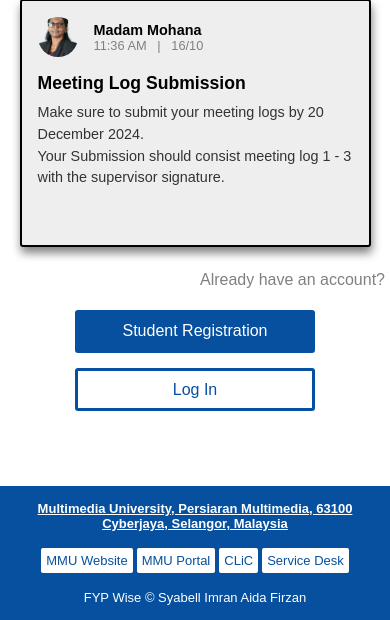
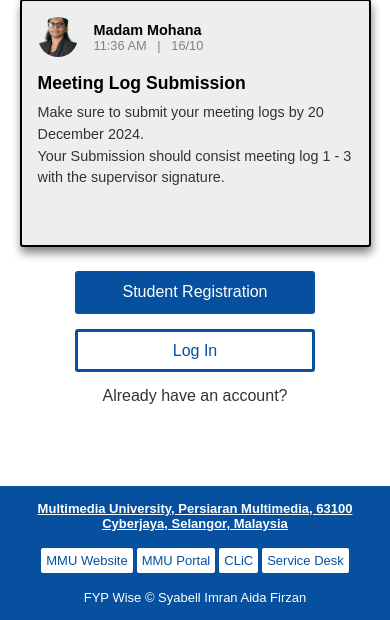
Before and after one commit to FYPWise/FYPWise-web, a PHP site: page /user-management-mgt/home-page.html in a window 390 px wide. Shown: the part 224-844 px from the top of the page. Run offline with PHP 8.4, Linux system fonts and the light colour scheme; some web fonts are replaced.

Commit message:
Mobile styling

```diff
--- a/css/home-page-style.css
+++ b/css/home-page-style.css
@@ -165,6 +165,7 @@ header {
   width: 15em;
   height: 2.7em;
   transition: 0.3s;
+  flex-shrink: 1;
 }
 
 .btn:hover {
@@ -183,3 +184,26 @@ header {
   color: #06509f;
   border: 3px solid #06509f;
 }
+
+@media screen and (max-width: 500px) {
+  .login-caption {
+    height: 0;
+    width: 0;
+    display: none;
+  }
+
+  #login-btn {
+    position: relative;
+  }
+
+  .buttons {
+    display: grid;
+  }
+
+  .buttons::after {
+    content: "Already have an account?";
+    color: #333;
+    display: block;
+    text-align: center;
+  }
+}
--- a/user-management-mgt/home-page.html
+++ b/user-management-mgt/home-page.html
@@ -1,5 +1,6 @@
 <!DOCTYPE html>
 <html>
+
 <head>
     <meta charset="UTF-8">
     <meta name="viewport" content="width=device-width, initial-scale=1.0">
@@ -8,10 +9,12 @@
     <link rel="stylesheet" href="../css/common-ui.css">
     <link rel="stylesheet" href="../css/home-page-style.css">
 </head>
+
 <body>
     <!-- Header Section -->
     <header>
-            <button id="about-us"><a href="about-us-page.html"><img src="../assets/about us.png" alt="about us icon" class="aboutus-image"></a></button>
+        <button id="about-us"><a href="about-us-page.html"><img src="../assets/about us.png" alt="about us icon"
+                    class="aboutus-image"></a></button>
     </header>
 
     <!-- FYPwise Logo -->
@@ -42,8 +45,9 @@
     <div class="container">
         <p class="login-caption">Already have an account?</p>
         <div class="buttons">
-                <button  onclick="window.location.href = 'student-registration-page.html';" class="btn registration">Student Registration</button>
-                <button onclick="window.location.href = 'login-page.html';" class="btn login">Log In</button>
+            <button id="reg-btn" onclick="window.location.href = 'student-registration-page.html';" class="btn registration">Student
+                Registration</button>
+            <button id="login-btn" onclick="window.location.href = 'login-page.html';" class="btn login">Log In</button>
         </div>
     </div>
 
@@ -59,4 +63,5 @@
         FYP Wise &copy; <em id="date"></em>Syabell Imran Aida Firzan
     </footer>
 </body>
+
 </html>
```
Lines whose indentation alone changed are shown as unchanged.
